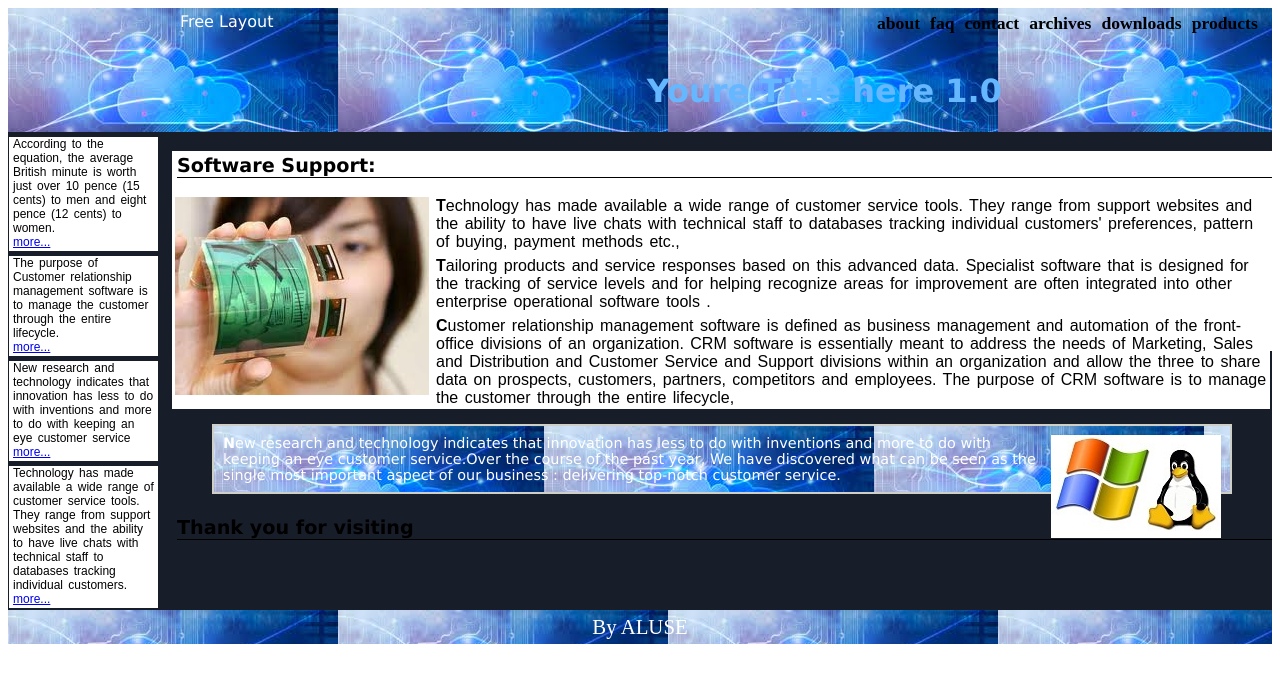
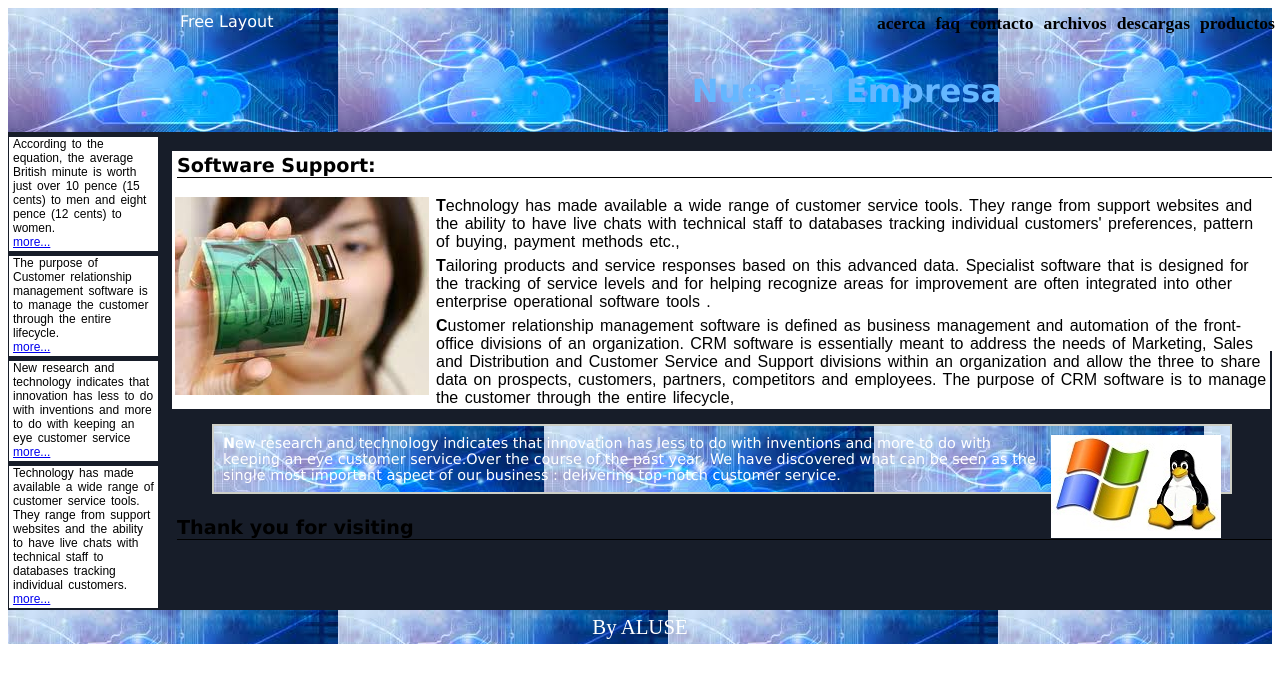
Before and after one commit to jegaar14/ProyectoWeb, a plain HTML site: page NuestratiendaWeb/biz/index.html in a window 1280 px wide. Shown: the top 682 px of the page. Drawn offline with Linux system fonts and the light colour scheme.

Commit message:
actualizados los enlace y el titulo.

```diff
--- a/NuestratiendaWeb/biz/index.html
+++ b/NuestratiendaWeb/biz/index.html
@@ -17,12 +17,12 @@
 <div class="navbox">
 <div id="menu">
 <ul>
-<li><a href="#">about</a></li>
-<li><a href="#">faq</a></li>
-<li><a href="#">contact</a></li>
-<li><a href="#">archives</a></li>
-<li><a href="#">downloads</a></li>
-<li><a href="#">products</a></li>
+<li><a href="www.google.es">acerca</a></li>
+<li><a href="www.microsoft.com">faq</a></li>
+<li><a href="www.softonic.es">contacto</a></li>
+<li><a href="www.xakata.es">archivos</a></li>
+<li><a href="www.elpais.com">descargas</a></li>
+<li><a href="www.oracle.com">productos</a></li>
 </ul>
 </div>
 </div>
@@ -30,7 +30,7 @@
 <div class="textbox">
 Free Layout
 </div>
-<h1>Youre Title here 1.0</h1>
+<h1>Nuestra Empresa</h1>
 </div>
 
 <div id="left">
```
